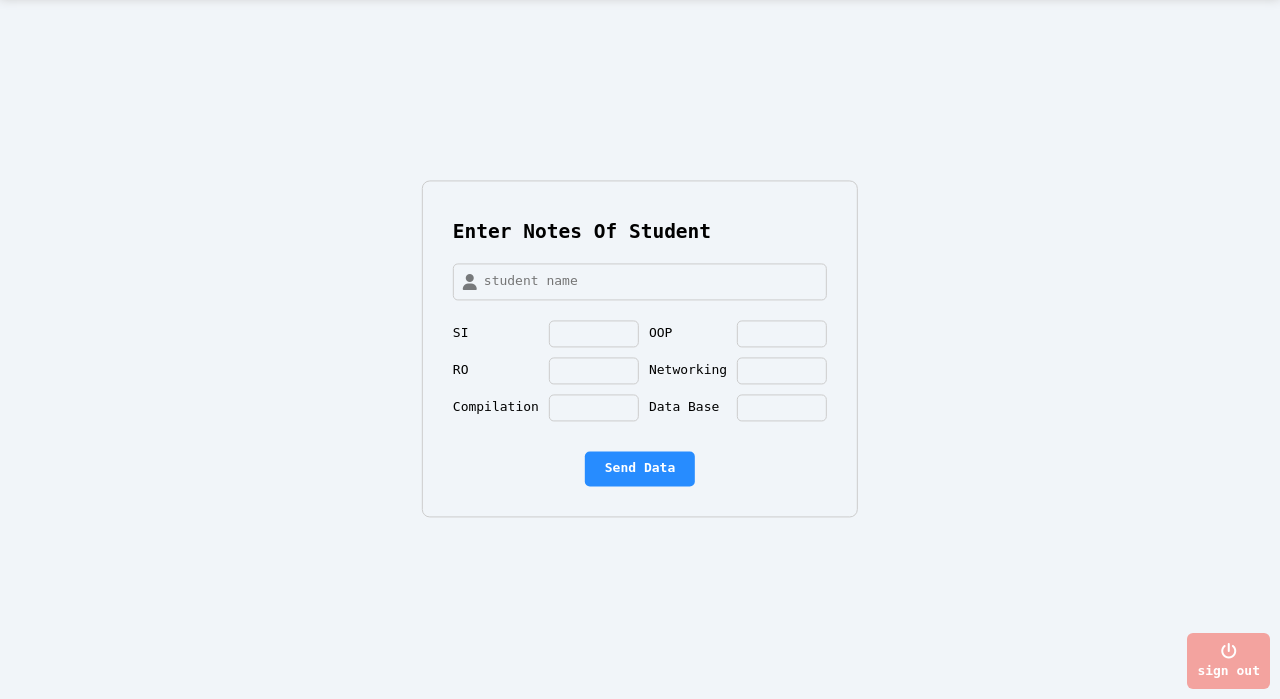
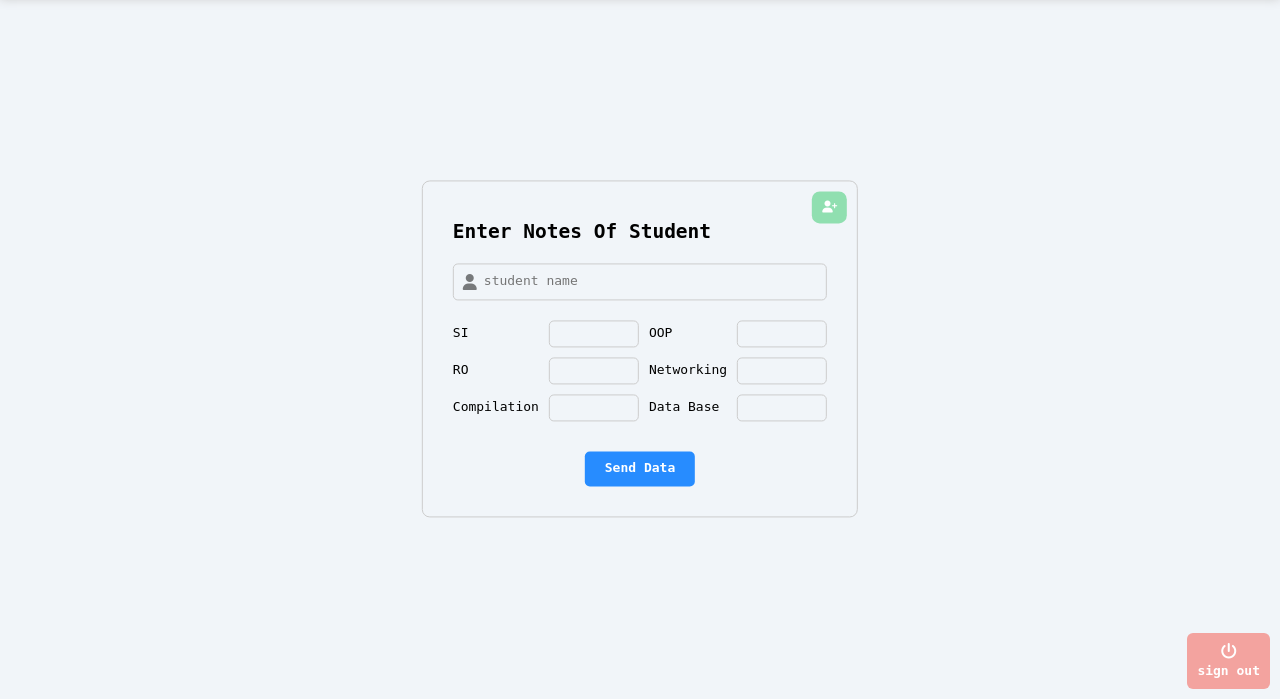
Before and after one commit to YoussefBouhdyd/mark-manager, a Flask app: template templates/calc.html in a window 1280 px wide. Shown: the part 101-800 px from the top of the page. Run offline with Flask 3, Linux system fonts and the light colour scheme; the template is opened without the code that fills it, so the values that code supplies are empty.

Commit message:
adding database + add student button (no function yet )

```diff
--- a/app.py
+++ b/app.py
@@ -1,4 +1,10 @@
 from flask import Flask,render_template,request,make_response,flash,redirect,session,url_for
+import sqlite3
+
+
+with sqlite3.connect("./database/marks.db") as db:
+    cursor = db.cursor()
+    cursor.execute("CREATE TABLE IF NOT EXISTS marks(student_name TEXT,oop NUMERIC,net NUMERIC,db NUMERIC,comp NUMERIC,si NUMERIC,ro NUMERIC)")
 
 app = Flask(__name__,static_url_path="/")
 app.secret_key = "1234"
--- a/static/css/master.css
+++ b/static/css/master.css
@@ -261,6 +261,25 @@ button.log-out:hover {
     box-shadow: 3px 3px #ccc;
 }
 
+button.add-student {
+    position: absolute;
+    top: 10px;
+    right: 10px;
+    padding: 10px;
+    background: #22c55e78;
+    border: none;
+    border-radius: 8px;
+    color: white;
+    display: flex;
+    align-items: center;
+    justify-content: center;
+    cursor: pointer;
+    font-size: .75rem;
+    transition: var(--main-transition);
+}
+button.add-student:hover {
+    background-color: var(--green-color);
+}
 /* Calcule Section  */
 
 .sign.mark form .marks {
--- a/templates/calc.html
+++ b/templates/calc.html
@@ -53,6 +53,7 @@
                 </div>
                 <input type="submit" class="submit mark" value="Send Data" >
             </form>
+            <button class="add-student"><i class="fa-solid fa-user-plus"></i></button>
         </div>
     </div>
     <button class="log-out" id="log-out">sign out <i class="fa-solid fa-power-off"></i></button>
```
Also changed, not shown: database/marks.db (added).
